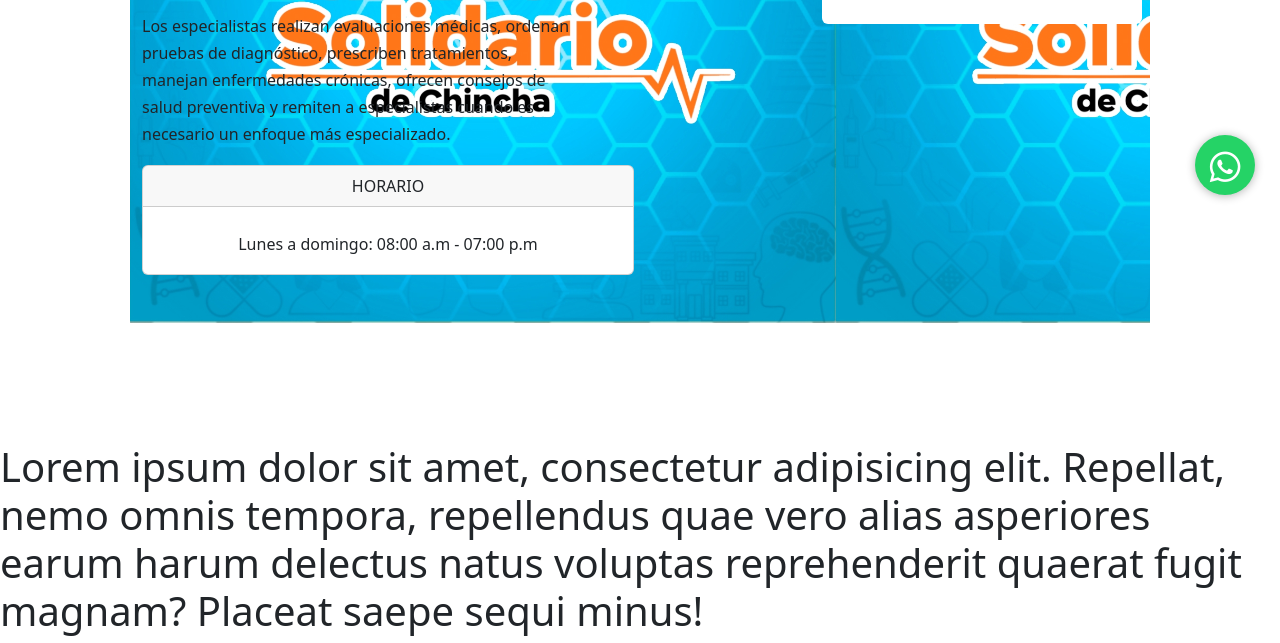
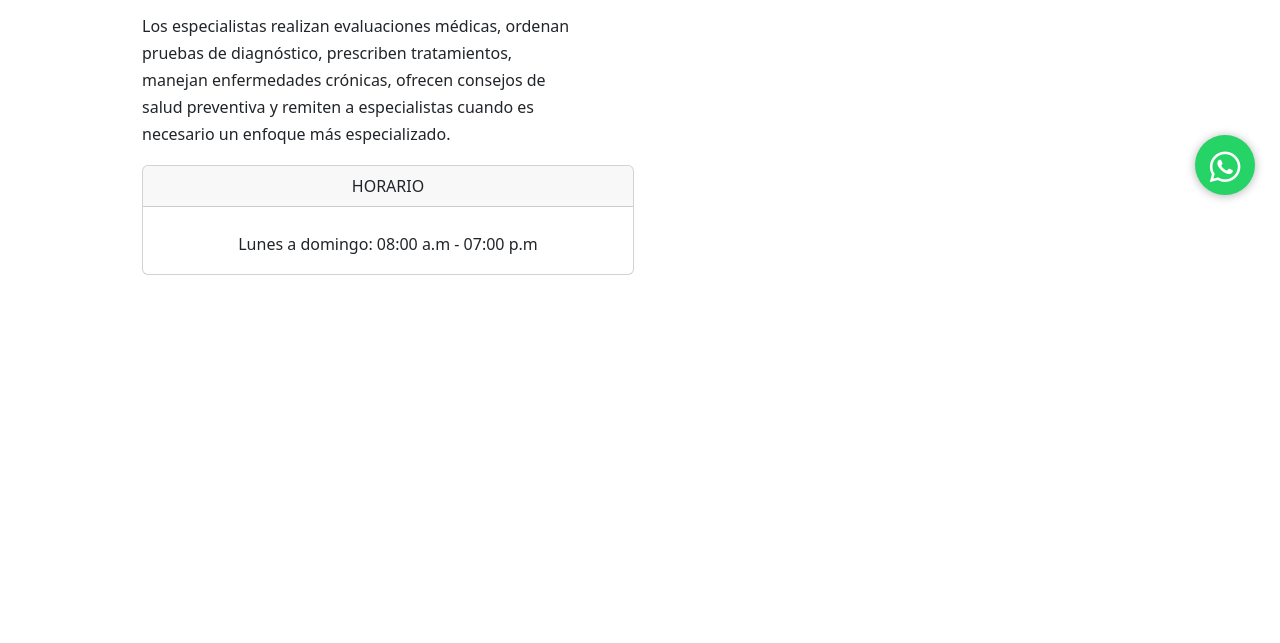
Before and after one commit to JohanLuque/policlinicoWeb, a plain HTML site: page especialidades/m.general.html in a window 1280 px wide. Shown: the part 580-1223 px from the top of the page. After the commit the page ends 1023 px from the top, so only its background shows below. Drawn offline with nearby package versions, Linux system fonts and the light colour scheme.

Commit message:
Update m.general.html

```diff
--- a/especialidades/m.general.html
+++ b/especialidades/m.general.html
@@ -76,7 +76,7 @@
     <section>
       <div class="container py-4" style="background-color: #ffffff;" >
         <div class="p-5 mb-4  rounded-3">
-          <div class="container-fluid py-5" style="background-color: #ffffff; background-image: url('../imagenes/marcaAgua.jpg'); background-size: contain;">
+          <div class="container-fluid py-5" style="background-color: #ffffff;">
             <div class="row">
               <div class="col-md-8 mt-5">
                 <div class="row">
@@ -113,8 +113,6 @@
         </div>
       </div>
     </section>
-
-<h1>Lorem ipsum dolor sit amet, consectetur adipisicing elit. Repellat, nemo omnis tempora, repellendus quae vero alias asperiores earum harum delectus natus voluptas reprehenderit quaerat fugit magnam? Placeat saepe sequi minus!</h1>
       <a href="https://api.whatsapp.com/send?phone=956784052" class="btn-wsp" target="_blank">
 	    <i class="fa fa-whatsapp icono"></i>
 	  </a>
```
